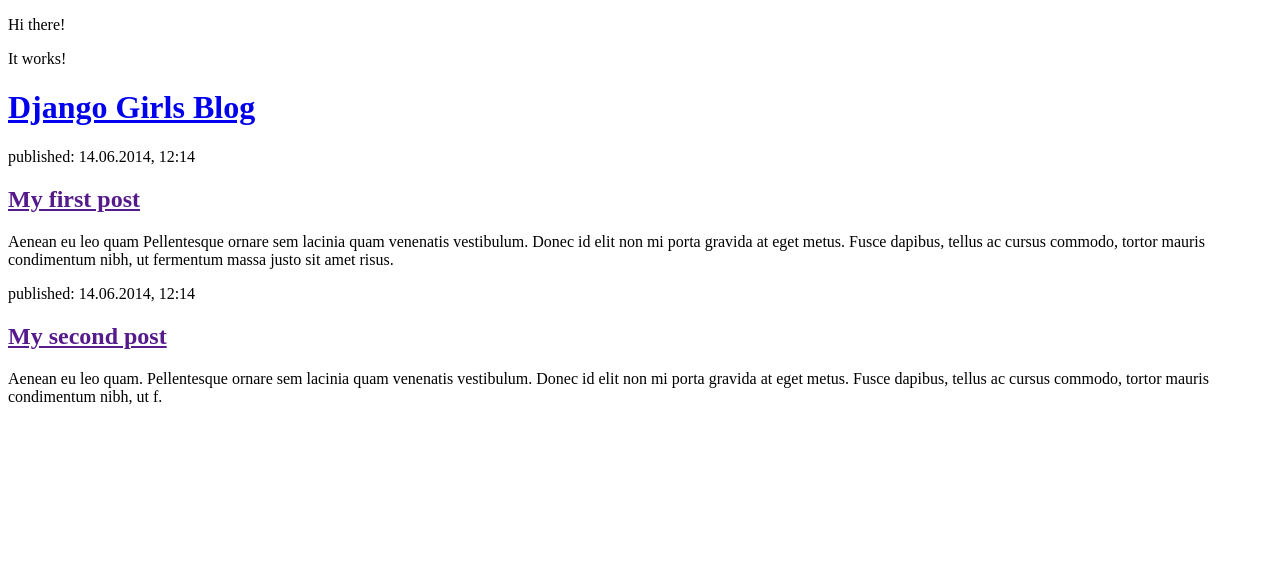
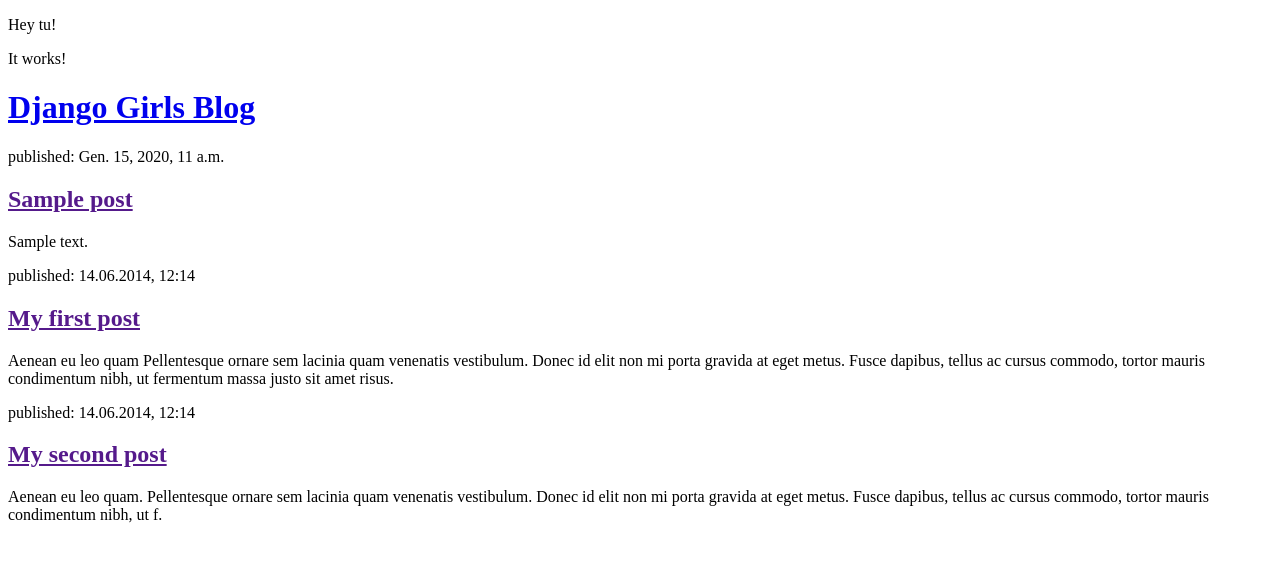
Before and after one commit to cequeee/my-first-blog, a Django app: template blog/templates/blog/post_list.html in a window 1280 px wide. Shown: the top 562 px of the page. Run offline with Django 3.2, Linux system fonts and the light colour scheme; the template is opened without the code that fills it: values that come from a table or form of the project are taken from there, others are empty; tables that the repository leaves empty hold one stand-in row (values such as "Sample post").

Commit message:
Modified templates to display posts from database.

```diff
--- a/blog/templates/blog/post_list.html
+++ b/blog/templates/blog/post_list.html
@@ -4,13 +4,20 @@
     <title>CeBlog</title>
 </head>
 <body>
-    <p>Hi there!</p>
+    <p>Hey tu!</p>
     <p>It works!</p>
 </body>
 <header>
             <h1><a href="/">Django Girls Blog</a></h1>
         </header>
 
+        {% for post in posts %}
+            <article>
+                <time>published: {{ post.published_date }}</time>
+                <h2><a href="">{{ post.title }}</a></h2>
+                <p>{{ post.text|linebreaksbr }}</p>
+            </article>
+        {% endfor %}
         <article>
             <time>published: 14.06.2014, 12:14</time>
             <h2><a href="">My first post</a></h2>
```
Also changed, not shown: blog/views.py (+19 -0 lines), 1 other file.
